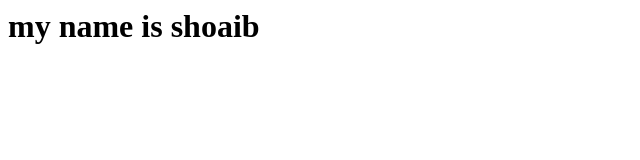
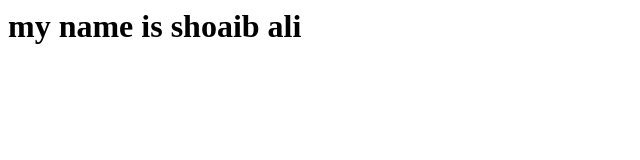
Before and after one commit to Shoaib-Minhas/IAC_Website, a plain HTML site: page index.html in a window 1280 px wide. Shown: the full height of the page, 0-640 px from the left. Drawn offline with Linux system fonts and the light colour scheme.

Commit message:
Update index.html

```diff
--- a/index.html
+++ b/index.html
@@ -1 +1 @@
-<h1> my name is shoaib </h1>
+<h1> my name is shoaib ali </h1>
```
